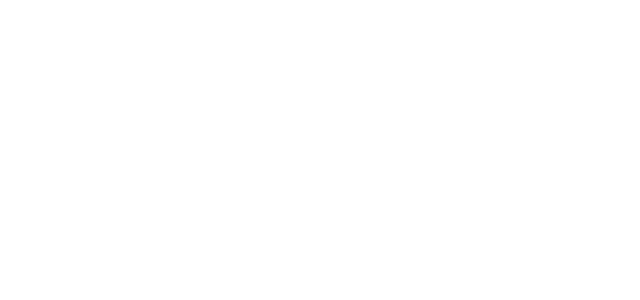
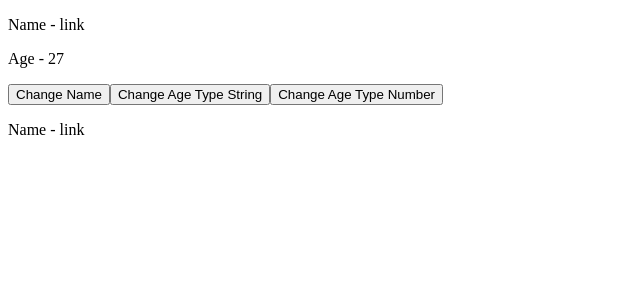
Before and after one commit to EspiraMarvin/typescript-online-jobs, a Vue app: page / in a window 1280 px wide. Shown: the top 300 px of the page, without its empty margins (0-640 px from the left). Built offline with nearby package versions, Linux system fonts and the light colour scheme.

Commit message:
feat: adds refs with typescript support

```diff
--- a/src/App.vue
+++ b/src/App.vue
@@ -1,5 +1,12 @@
 <template>
   <div class="app">
+    <p>Name - {{ name }}</p>
+    <p>Age - {{ age }}</p>
+    <button @click="changeName('Marvin')">Change Name</button>
+    <button @click="changeAge('30')">Change Age Type String</button>
+    <button @click="changeAge(30)">Change Age Type Number</button>
+
+      <p>Name - {{ name }}</p>
   </div>
 </template>
 
@@ -8,18 +15,42 @@
 // casting age variable as both string or number
 // let age: string | number = 25
 
-import { defineComponent, reactive, toRefs } from 'vue';
+import { defineComponent, reactive, ref, toRefs } from 'vue';
 
 export default defineComponent({
   name: 'App',
   components: {},
   setup() {
-    const state = reactive({
-      name: 'Link',
-      age: 25 as string | number
-    })
 
-    return {...toRefs(state) }
+    // using reactive
+  //   const state = reactive({
+  //     name: 'Link',
+  //     age: 25 as string | number
+  //   })
+  // // state.name = 98 // does not work as name is a string type and not a number type
+  //   state.name = 'Shaun' // works
+  //   state.age = 25
+  //   return {...toRefs(state) }
+
+  // using refs
+  const name = ref('link')
+  // const age = ref(25) as number | string // this does not work as it returns a reference value not the actual value
+  const age = ref<number | string>(25) // this works using a generic
+
+  age.value = '27' // works
+  age.value = 27 // works
+
+    return {name, age}
+  },
+  methods: {
+    changeName(name: string){
+      this.name = name
+      return name
+    },
+    changeAge(age: string | number){
+      this.age = age
+      return age
+    }
   }
 });
 </script>
```
